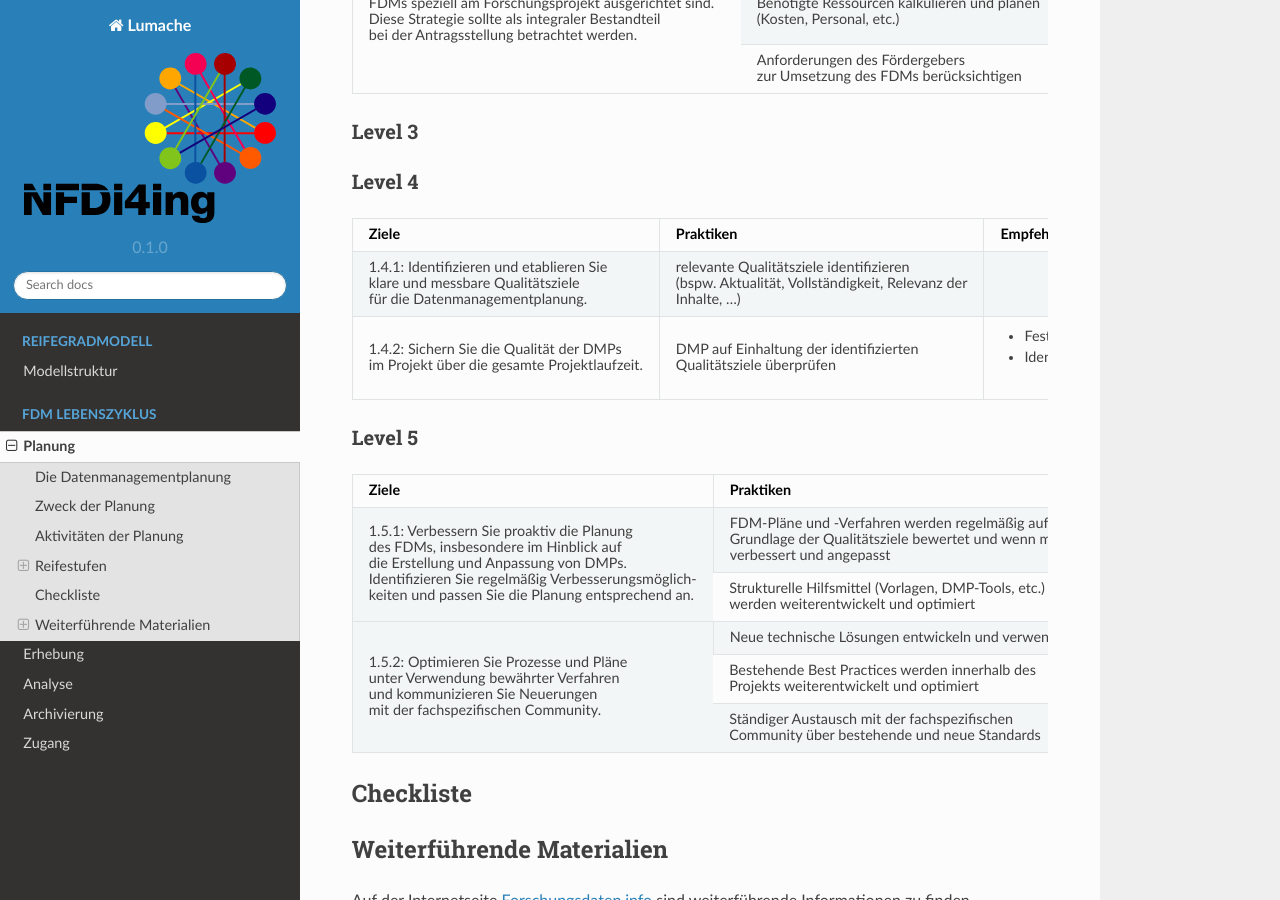
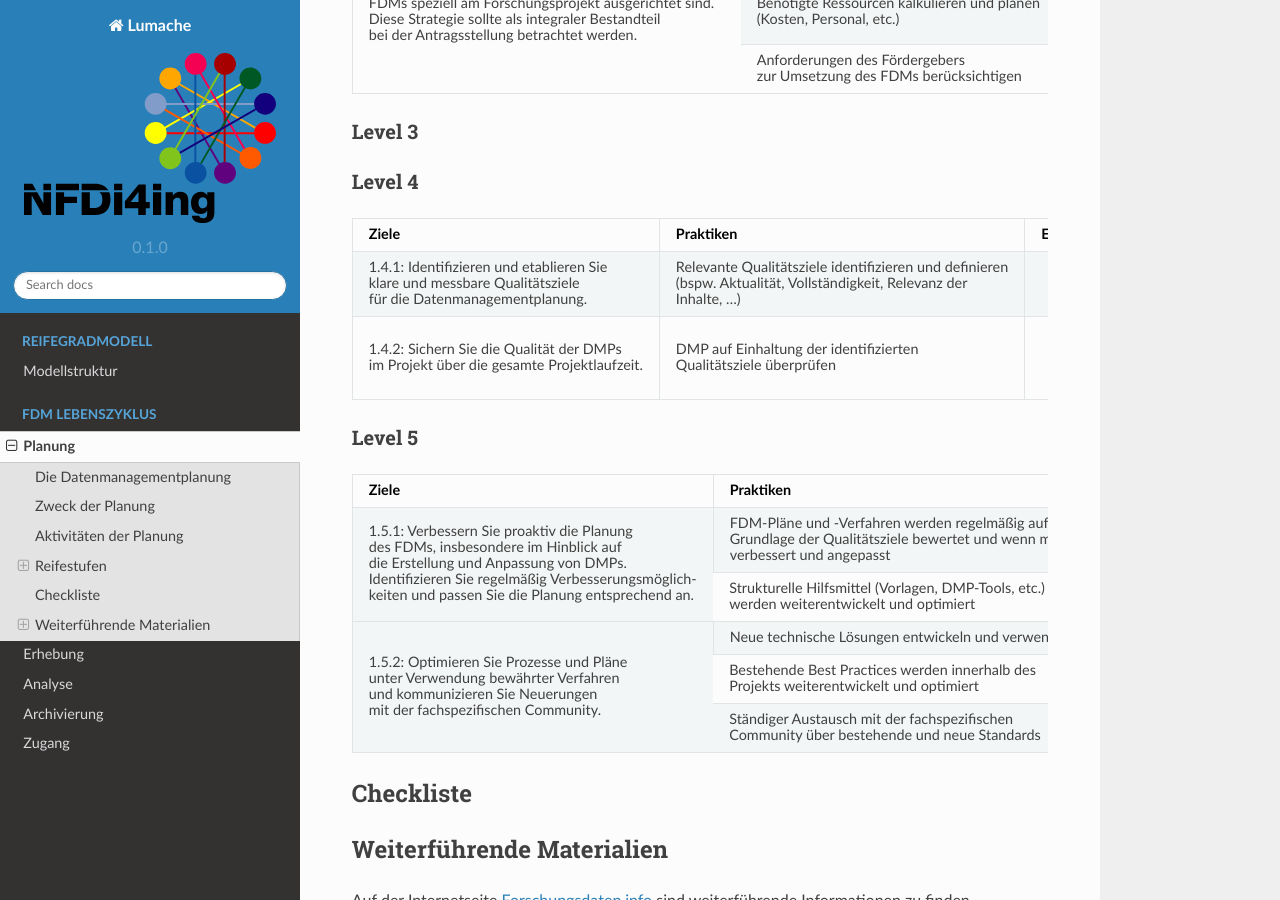
Before and after one commit to LUHMW/MaturityModelsNFDI4Ing, a Sphinx documentation site: the page built from docs/source/Planung.rst, in a window 1280 px wide and 900 px high, scrolled down 3468 px. Built offline with Sphinx 7.4.7 and the Read the Docs theme 2.0.0, drawn with Linux system fonts in a browser that asks for light colours.

Commit message:
Update Planung.rst

```diff
--- a/docs/source/Planung.rst
+++ b/docs/source/Planung.rst
@@ -191,7 +191,7 @@ Level 4
 +-------------------------------------------------------+----------------------------------------------------------+-------------------------------------------------------------------------------------------------------------------------------------------------------------------------------+
 | Ziele                                                 | Praktiken                                                |  Empfehlungen/weitere Materialien                                                                                                                                             |
 +=======================================================+==========================================================+===============================================================================================================================================================================+
-| 1.4.1: Identifizieren und etablieren Sie              | relevante Qualitätsziele identifizieren                  |                                                                                                                                                                               |
+| 1.4.1: Identifizieren und etablieren Sie              | Relevante Qualitätsziele identifizieren und definieren   |                                                                                                                                                                               |
 |                                                       |                                                          |                                                                                                                                                                               |
 | klare und messbare Qualitätsziele                     | (bspw. Aktualität, Vollständigkeit, Relevanz der         |                                                                                                                                                                               |
 |                                                       |                                                          |                                                                                                                                                                               |
```
